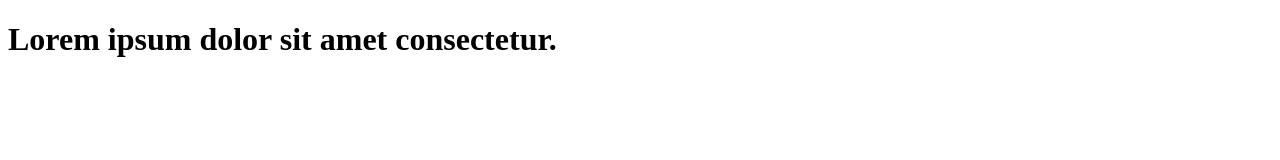
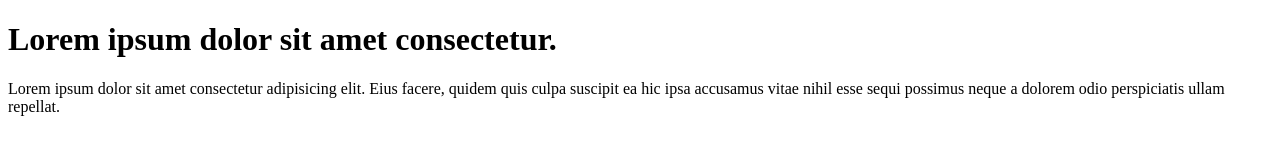
Before and after one commit to Shivanshh27/learninggit, a plain HTML site: page index.html in a window 1280 px wide. Drawn offline with Linux system fonts and the light colour scheme.

Commit message:
add paragraph to code

```diff
--- a/index.html
+++ b/index.html
@@ -7,5 +7,6 @@
 </head>
 <body>
     <h1>Lorem ipsum dolor sit amet consectetur.</h1>
+    <p>Lorem ipsum dolor sit amet consectetur adipisicing elit. Eius facere, quidem quis culpa suscipit ea hic ipsa accusamus vitae nihil esse sequi possimus neque a dolorem odio perspiciatis ullam repellat.</p>
 </body>
 </html>
```
